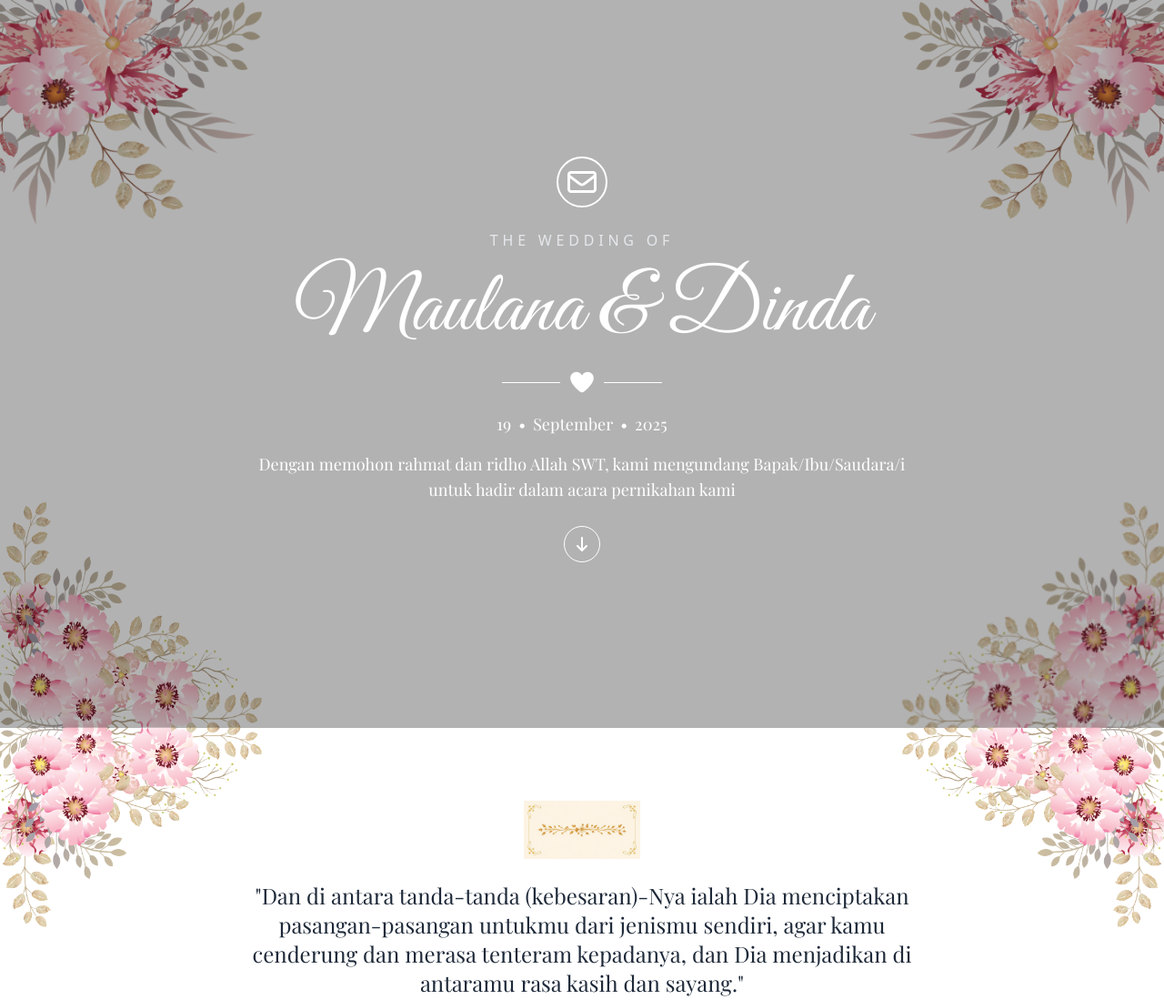
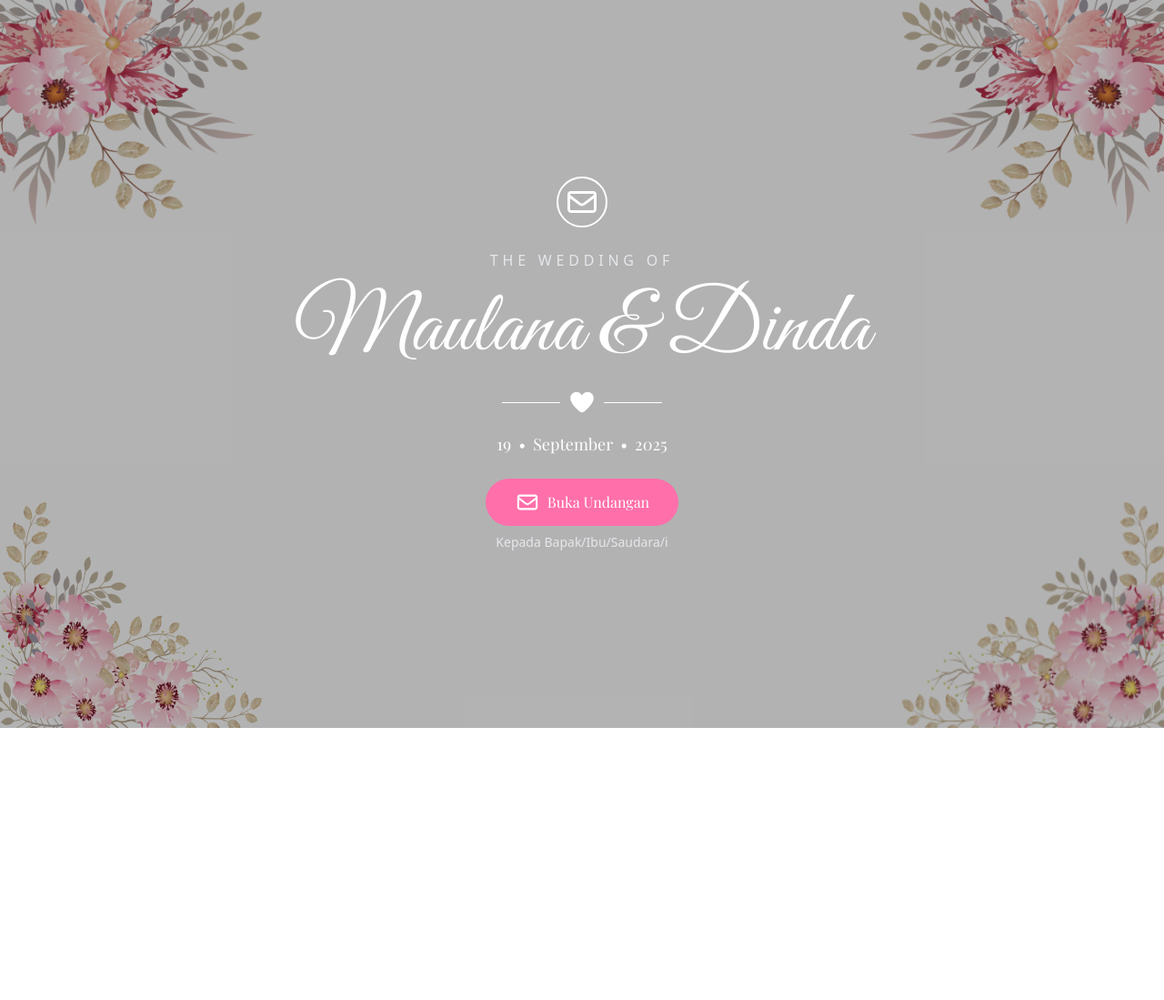
Before and after one commit to maulanaibnusahban/undangan, a plain HTML site: page index.html in a window 1280 px wide. Shown: the top 1099 px of the page at 91% size. After the commit the page ends 800 px from the top, so only its background shows below. Drawn offline with nearby package versions, Linux system fonts and the light colour scheme; a web font is replaced by a local one.

```diff
--- a/index.html
+++ b/index.html
@@ -14,7 +14,7 @@
   </head>
   <body class="relative min-h-screen flex flex-col items-center justify-center">
     <div id="fadeOverlay" class="fade-overlay"></div>
-    <section id="coverSection" class="section-hidden relative min-h-screen w-full flex-col items-center justify-center overflow-hidden">
+    <section id="coverSection" class="section-visible relative min-h-screen w-full flex-col items-center justify-center overflow-hidden">
       <!-- section vsisible -->
       <img src="asset/Floral_Element_left.png" class="absolute top-0 left-0 w-42 h-42 lg:w-72 lg:h-62" alt="flora left" />
       <img src="asset/Floral_Element_right.png" class="absolute top-0 right-0 w-42 h-42 lg:w-72 lg:h-62" alt="flora right" />
@@ -52,7 +52,7 @@
         </div>
       </div>
     </section>
-    <section id="mainSection" class="section-visible flex flex-col w-full">
+    <section id="mainSection" class="section-hidden flex flex-col w-full">
       <!-- section hidden -->
       <div class="fixed -z-10 inset-0 overflow-hidden">
         <img src="asset/Floral_Element_left.png" class="absolute top-0 left-0 w-42 h-42 lg:w-72 lg:h-62" alt="flora left" />
```
